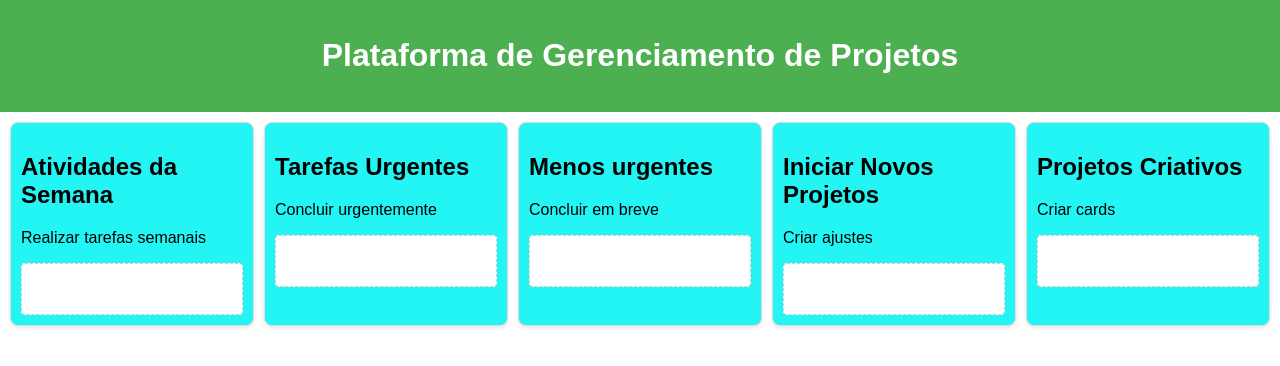
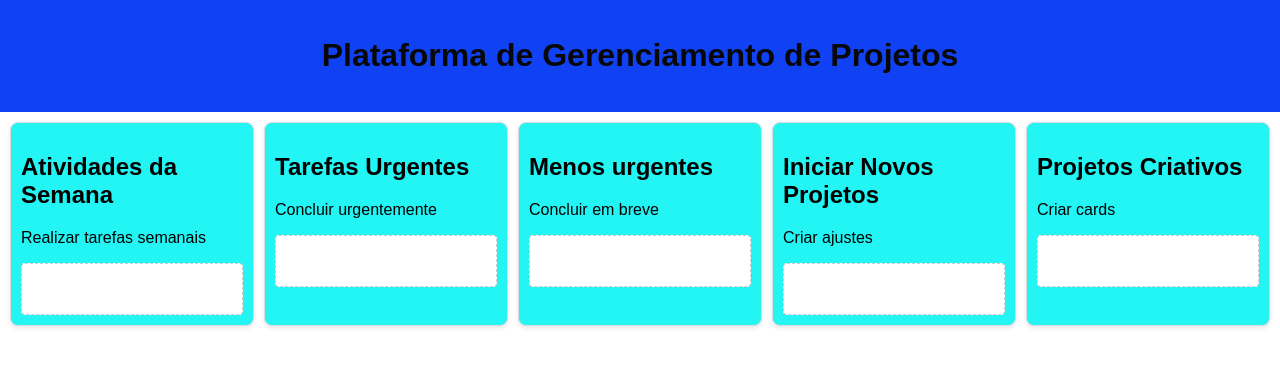
Before and after one commit to beatrizzinkoloouresdarocha/Plataforma-de-Gerenciamento-de-Projetos-, a plain HTML site: page index.html in a window 1280 px wide. Drawn offline with Linux system fonts and the light colour scheme; a script that the page names is missing.

Commit message:
estou fazendo ajustes meu meu estilo css .

```diff
--- a/estilo.css
+++ b/estilo.css
@@ -6,8 +6,8 @@ body {
 }
 
 header {
-  background-color: #4CAF50;
-  color: white;
+  background-color: #1041f3;
+  color: rgb(8, 8, 8);
   text-align: center;
   padding: 1rem 0;
 }
```
